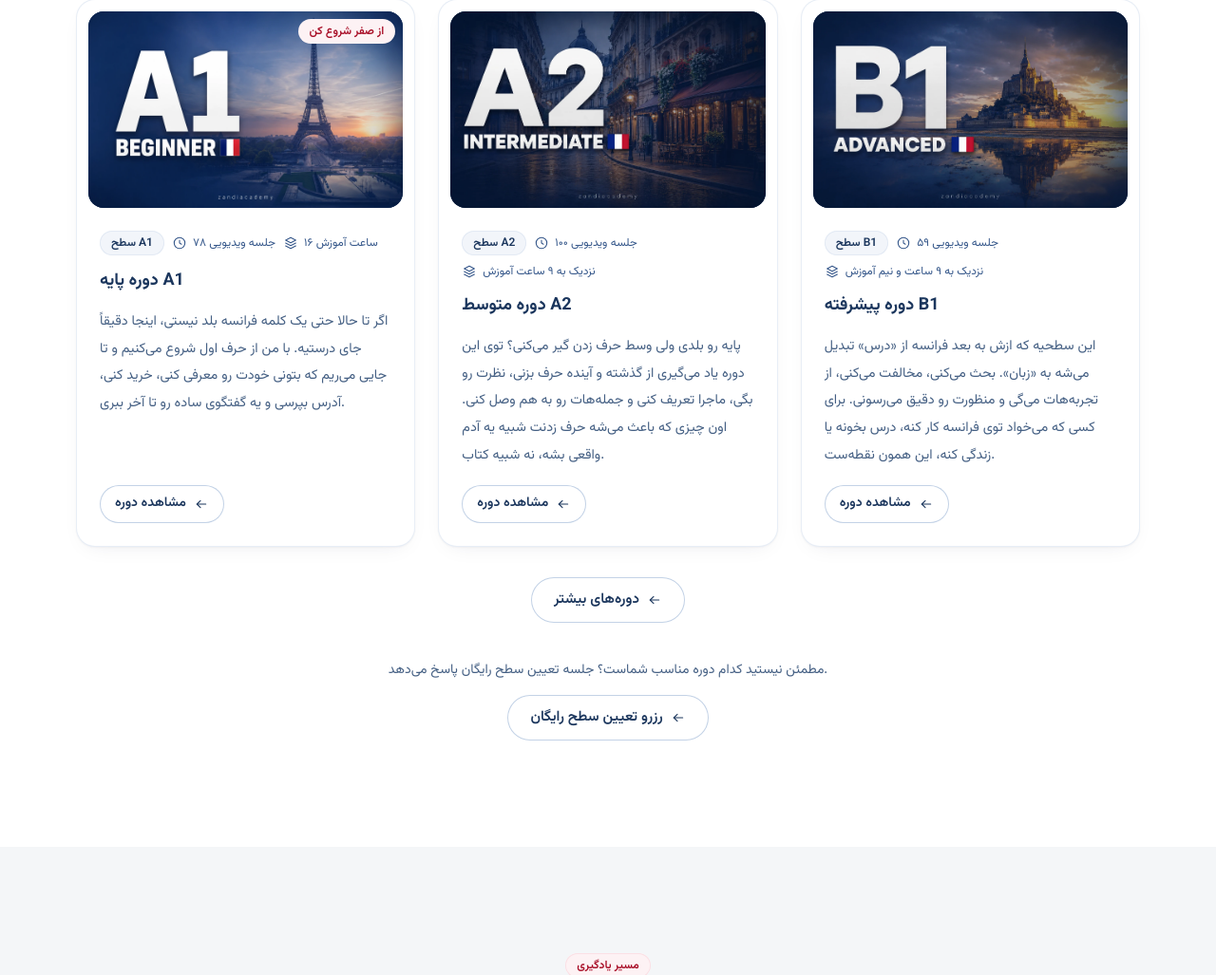
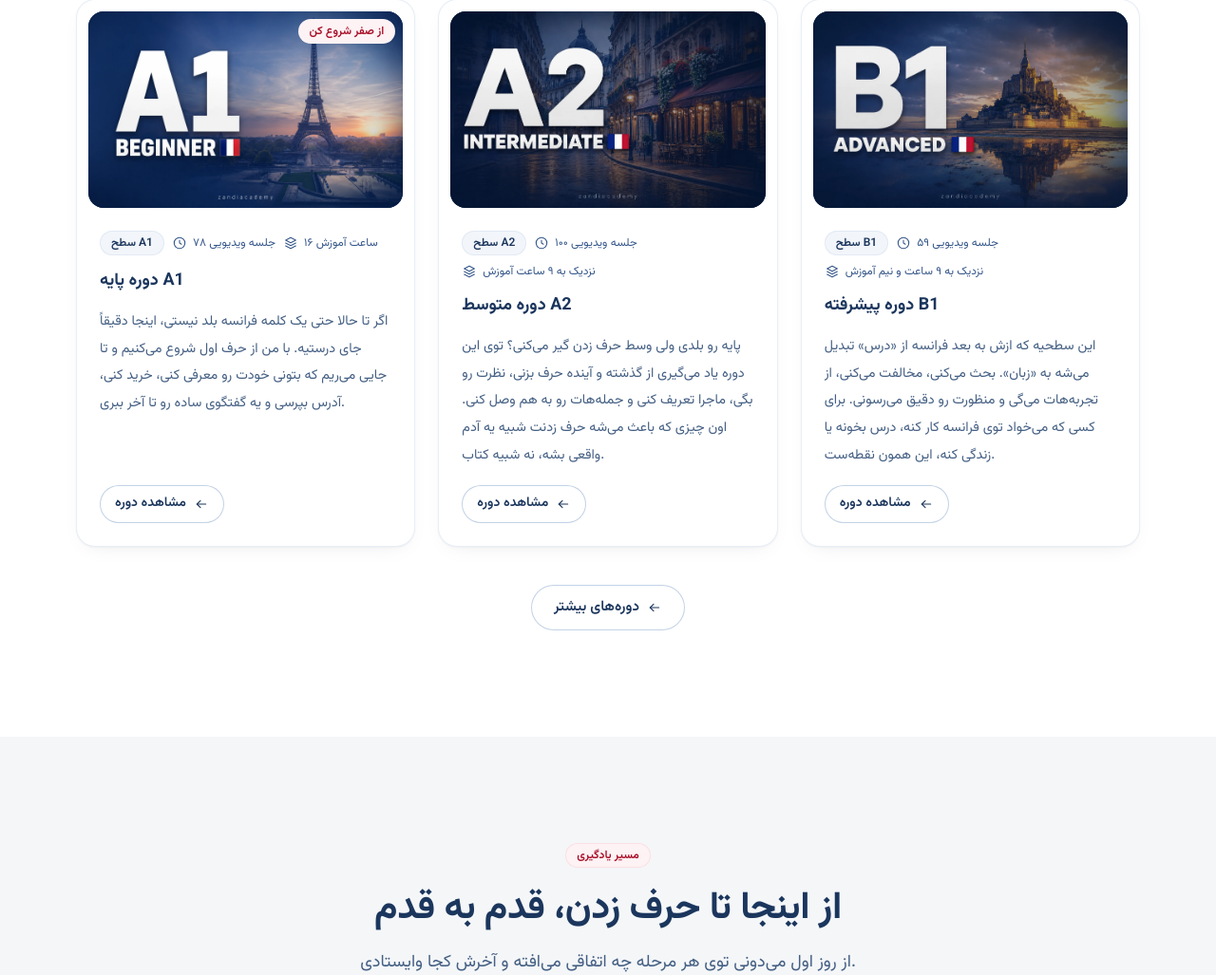
Before and after one commit to tahavalikhani/zandiacademy, a WordPress theme: template front-page.php in a window 1280 px wide. Shown: the part 2282-3309 px from the top of the page at 95% size. Run offline with PHP 8.4 and a stand-in for WordPress, Linux system fonts and the light colour scheme; the site name, menu and one post (Sample post) are stand-ins, and other content is empty.

Commit message:
Remove the level-assessment offer from the site
The academy does not run a تعیین سطح session. Choosing a course happens in
Telegram, which is what CLAUDE.md records and what the FAQ, the journey steps
and the courses heading already say. Four places claimed otherwise.

**The booking button under the courses grid.** «رزرو تعیین سطح رایگان», with
«جلسه تعیین سطح رایگان پاسخ می‌دهد» above it. It pointed at `#register` — the
closing call to action — so it never booked anything; it scrolled. The whole
`.courses__footer` block goes, and `.courses__more` inherits its spacing.

**The contact heading.** «از تعیین سطح تا جزئیات دوره» → «از انتخاب دوره تا
جزئیاتش».

**The panel benefit on the auth pages.** «مصاحبه و تعیین سطح» promised the
panel tracked an assessment. It never did — that partial is
template-parts/panel/interview.php, the end-of-course interview. Renamed to
«مصاحبه پایان دوره», so the promise matches what a student actually finds
after signing in.

Left alone, because they describe picking a course rather than booking a
session and both are true: «سطحت رو پیدا کن» in zandi_journey(), whose answer
is already "ask in Telegram", and the /contact/ lead «همون‌جا سطحت رو مشخص
می‌کنیم».

Dead CSS removed with the markup: `.courses__footer`, its paragraph rule and
the `.courses__more + .courses__footer` adjacency.

Verified: php -l on every file; seven test suites, 107 assertions, no
failures; all eight routes render with empty stderr and zero occurrences of
«تعیین سطح» in the rendered HTML; Playwright at 390/1440 confirms the courses
section still ends cleanly on both the homepage and /courses/, no horizontal
overflow, no console errors beyond the known Peyda font CORS under file://.

Co-Authored-By: Claude Opus 5 <noreply@anthropic.com>
Claude-Session: https://claude.ai/code/session_01Ufn8Rv5FMkeVLzJueJAxr5

```diff
--- a/inc/panel.php
+++ b/inc/panel.php
@@ -103,8 +103,12 @@ function zandi_auth_fields() {
  * signs in.
  *
  *   - «دوره‌های من»  → template-parts/panel/courses.php
- *   - «مصاحبه و تعیین سطح» → template-parts/panel/interview.php
+ *   - «مصاحبه پایان دوره» → template-parts/panel/interview.php
  *   - «پشتیبانی» → template-parts/panel/support.php
+ *
+ * This item said «مصاحبه و تعیین سطح» and promised the panel tracked a level
+ * assessment. It never did — that partial is the end-of-course interview, and
+ * the academy runs no assessment session at all. Named for what it shows.
  *
  * @return array<string,mixed>
  */
@@ -121,8 +125,8 @@ function zandi_auth_benefits() {
 				),
 				array(
 					'icon'  => 'target',
-					'title' => 'مصاحبه و تعیین سطح',
-					'body'  => 'وضعیت تعیین سطح و وقت مصاحبه‌ت رو از توی پنل دنبال می‌کنی.',
+					'title' => 'مصاحبه پایان دوره',
+					'body'  => 'وقت مصاحبه‌ی پایان دوره‌ت رو از توی پنل دنبال می‌کنی.',
 				),
 				array(
 					'icon'  => 'chat',
--- a/style.css
+++ b/style.css
@@ -1650,34 +1650,14 @@ p {
 }
 
 /*
- * "See the rest" — homepage only, and deliberately attached to the grid rather
- * than to the footer below it, so it reads as the end of the list instead of a
- * second call to action.
+ * "See the rest" — homepage only. `.courses__footer`, which used to sit below
+ * it with the level-assessment booking, is gone, so this is now the last thing
+ * in the section and carries the space that block used to.
  */
 .courses__more {
 	display: flex;
 	justify-content: center;
-	margin-block-start: 2rem;
-}
-
-.courses__footer {
-	display: flex;
-	flex-direction: column;
-	align-items: center;
-	gap: 1rem;
-	margin-block-start: 3rem;
-	text-align: center;
-}
-
-/* Two stacked blocks need less air between them than one does after the grid. */
-.courses__more + .courses__footer {
 	margin-block-start: 2.5rem;
-}
-
-.courses__footer p {
-	font-size: 0.875rem;
-	line-height: 1.43;
-	color: rgba(36, 68, 111, 0.85);
 }
 
 /* ==========================================================================
--- a/template-parts/home/contact.php
+++ b/template-parts/home/contact.php
@@ -25,7 +25,7 @@ $zandi_contact = zandi_contact();
 				'id'          => 'contact-details',
 				'eyebrow'     => 'ارتباط با من',
 				'title'       => 'سریع‌ترین راه، تلگرامه',
-				'description' => 'هر سوالی داری بپرس — از تعیین سطح تا جزئیات دوره. اینجا کسی بابت سوال ساده پرسیدن قضاوت نمی‌شه.',
+				'description' => 'هر سوالی داری بپرس — از انتخاب دوره تا جزئیاتش. اینجا کسی بابت سوال ساده پرسیدن قضاوت نمی‌شه.',
 			)
 		);
 		?>
--- a/template-parts/home/courses.php
+++ b/template-parts/home/courses.php
@@ -153,21 +153,15 @@ $zandi_catalogue      = zandi_courses( $zandi_full_catalogue );
 			</div>
 		<?php endif; ?>
 
-		<div class="courses__footer reveal">
-			<p>مطمئن نیستید کدام دوره مناسب شماست؟ جلسه تعیین سطح رایگان پاسخ می‌دهد.</p>
-			<?php
-			zandi_button(
-				array(
-					'label'   => 'رزرو تعیین سطح رایگان',
-					// Resolved, not bare: this partial also renders on /courses/,
-					// where there is no #register on the page.
-					'url'     => zandi_resolve_anchor( '#register' ),
-					'variant' => 'secondary',
-					'size'    => 'md',
-					'icon'    => zandi_arrow_forward(),
-				)
-			);
-			?>
-		</div>
+		<?php
+		/*
+		 * A «رزرو تعیین سطح رایگان» button used to close this section. The
+		 * academy does not run a level-assessment session — choosing a course
+		 * happens in Telegram — and the button only scrolled to the final call
+		 * to action, so it promised a booking that had nowhere to go. The
+		 * section heading above already says «مطمئن نیستی از کدوم شروع کنی؟
+		 * توی تلگرام بپرس», which is the true answer.
+		 */
+		?>
 	</div>
 </section>
```
